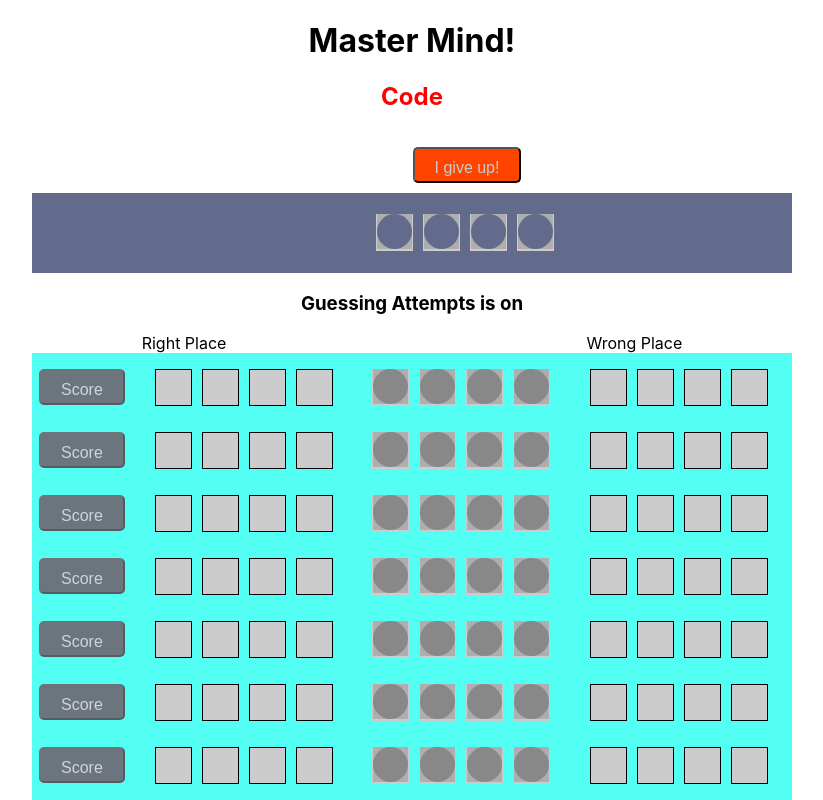
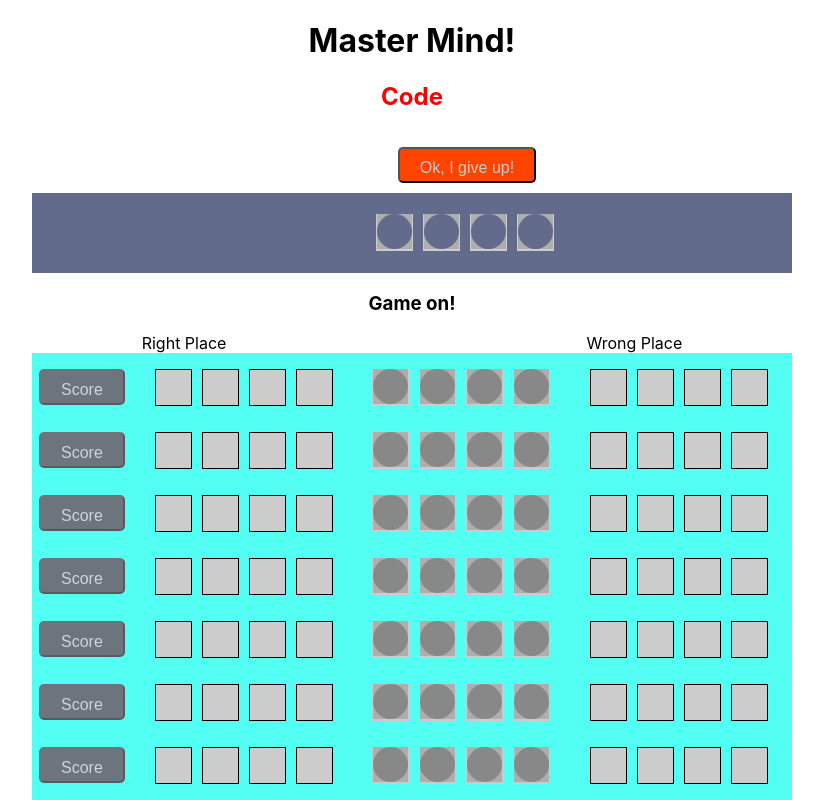
Before and after one commit to dhafirm/master-mind, a React (Create React App) app: page / in a window 1280 px wide. Both pictures are taken after a click on the button "Another Player". Shown: the top 800 px of the page, without its empty margins (228-1051 px from the left). Built offline with nearby package versions, Linux system fonts and the light colour scheme.

Commit message:
Fixed scoring bug when encounter doubles

```diff
--- a/src/App.js
+++ b/src/App.js
@@ -62,7 +62,7 @@ function App() {
             <h2 style={{color:"red"}}>Code</h2>
             <button className='primary' onClick={startAnotherPlayer} style={{display:gameOn? 'none':'inline', float:'left', marginBottom:5}}>Another Player</button>
             <button className='primary' onClick={startWithComputer} style={{display:gameOn? 'none':'inline', float:'right'}}>Play with Computer</button>
-            <button className='secondary' onClick={() => setGameOn(false)} style={{display:gameOn? 'inline':'none', marginLeft:110}}>I give up!</button>
+            <button className='secondary' onClick={() => setGameOn(false)} style={{display:gameOn? 'inline':'none', marginLeft:110}}>Ok, I give up!</button>
           </span>
           <div className = 'code-container' >
             <div className='centered' style={{display:gameOn? 'none':'flex', "marginLeft":115}}>
--- a/src/components/BreakingAttempts.js
+++ b/src/components/BreakingAttempts.js
@@ -8,7 +8,7 @@ const BreakingAttempts = ({gameOn}) => {
 
     return (
         <>
-        <h3>Guessing Attempts {gameOn? 'is on':''}</h3>
+        <h3>{gameOn? 'Game on!':''}</h3>
         <span style={{"marginRight":"360px"}}>Right Place</span><span>Wrong Place</span>
          {repeatedComponents}
         </>
--- a/src/components/GuessAttempt.js
+++ b/src/components/GuessAttempt.js
@@ -48,13 +48,11 @@ const GuessAttempt = ({index}) => {
 
         // find th eblack matches next
         for(let i=0; i<4;i++){
-            if (matchedIndices.indexOf(i) != -1){
-                continue;
-            }
-            let j = codeSelection.indexOf(guessedColour[i]);
-            if(j != -1 && matchedIndices.indexOf(j) == -1){
-                newWhiteScore[whiteIndex++] = COLOUR.black;
-                matchedIndices.push(j);
+            for(let j=0; j < 4; j++)  {
+                if(matchedIndices.indexOf(j) == -1 && guessedColour[i] === codeSelection[j]) {
+                    newWhiteScore[whiteIndex++] = COLOUR.black;
+                    matchedIndices.push(j);
+                }
             }
         }
 
```
